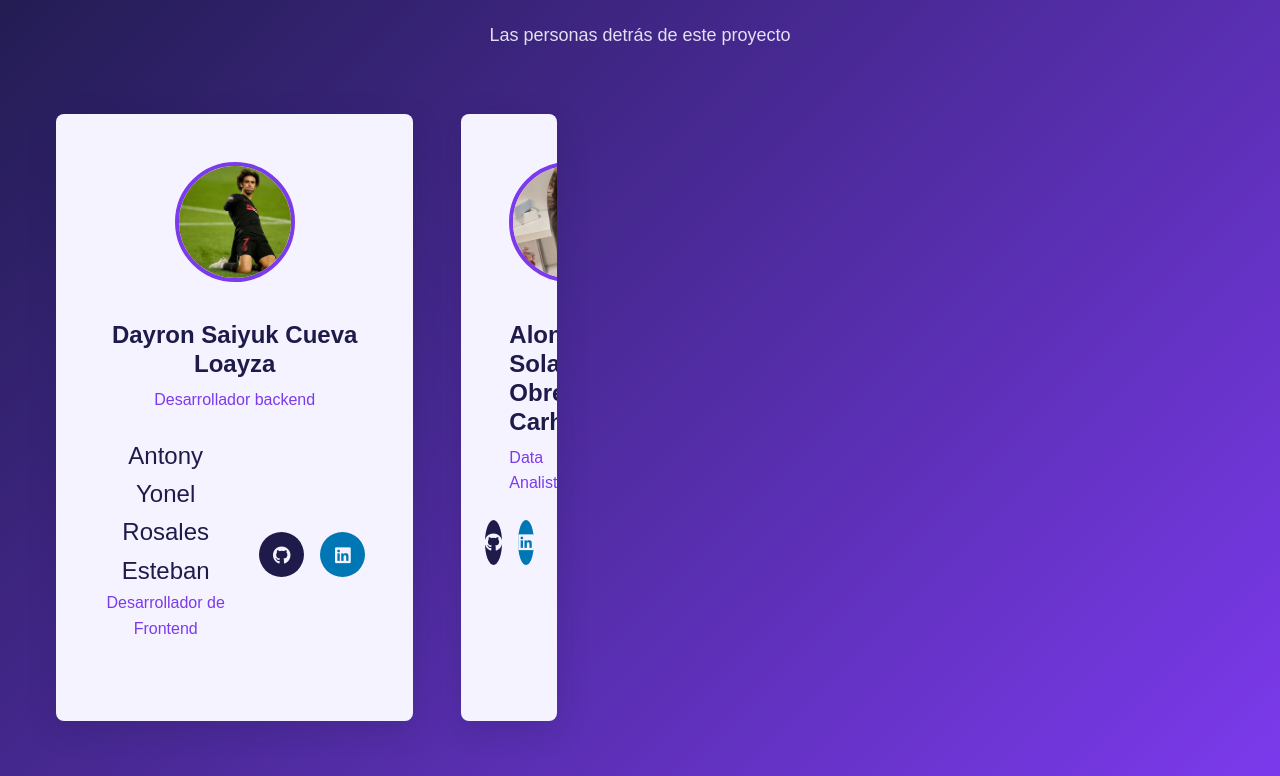
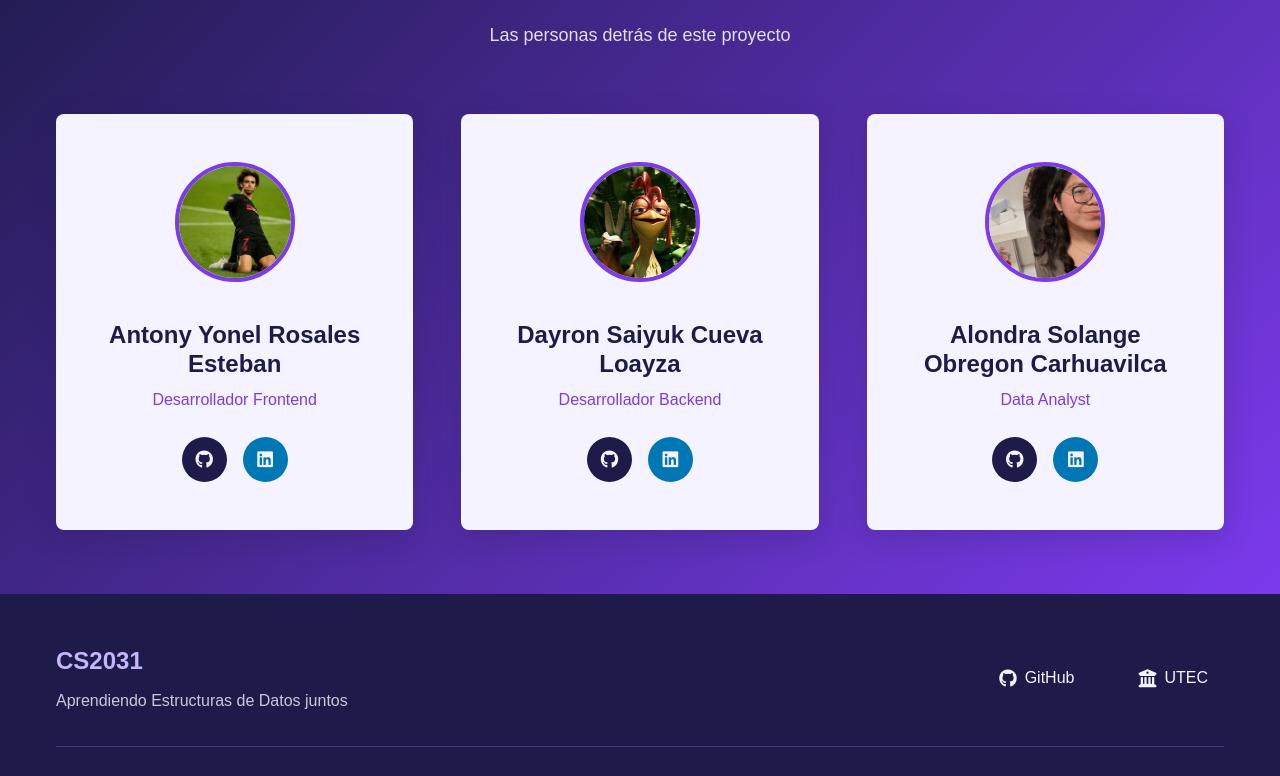
Before and after one commit to Pepe17xd/hack-0, a plain HTML site: page index.html in a window 1280 px wide. Shown: the part 1377-2153 px from the top of the page. Drawn offline with Linux system fonts and the light colour scheme.

Commit message:
feat: errores arreglados

```diff
--- a/index.html
+++ b/index.html
@@ -131,40 +131,28 @@
     </div>
 
     <div class="team__grid">
-              <!-- INTEGRANTE 1: Reemplaza con tus datos -->
+
+      <!-- INTEGRANTE 1: ANTONY -->
       <div class="team-card">
         <div class="team-card__image">
-                  <!-- Aquí tu foto de perfil (URL de GitHub u otra imagen) -->
           <img
             src="joao.jpeg"
-                    alt="Nombre Integrante 1"
+            alt="Antony Yonel Rosales Esteban"
             class="team-card__photo"
           />
         </div>
         <div class="team-card__content">
-                  <!-- Aquí tu nombre completo -->
-                  <h3 class="team-card__name">Dayron Saiyuk Cueva Loayza</h3>
-                  <!-- Aquí tu especialidad o rol -->
-                  <p class="team-card__role">Desarrollador backend</p>
+          <h3 class="team-card__name">Antony Yonel Rosales Esteban</h3>
+          <p class="team-card__role">Desarrollador Frontend</p>
           <div class="team-card__social">
-                    <!-- Reemplaza # con tu URL de GitHub -->
-                    <a
-                      href="https://github.com/dayroncueva-ops"
-                  <h3 class="team-card__name">Antony Yonel Rosales Esteban</h3>
-                  <!-- Aquí tu especialidad o rol -->
-                  <p class="team-card__role">Desarrollador de Frontend</p>
-                  <div class="team-card__social">
-                    <!-- Reemplaza # con tu URL de GitHub -->
             <a
               href="https://github.com/Pepe17xd"
               class="team-card__social-link team-card__social-link--github"
             >
               <i class="fab fa-github"></i>
             </a>
-                    <!-- Reemplaza # con tu URL de LinkedIn -->
             <a
-                      href="https://www.linkedin.com/in/dayron-saiyuk-cueva-loayza-75656b397/"
-                      href="antony-yonel-rosales-esteban-422306359"
+              href="https://www.linkedin.com/in/antony-yonel-rosales-esteban-422306359"
               class="team-card__social-link team-card__social-link--linkedin"
             >
               <i class="fab fa-linkedin"></i>
@@ -172,13 +160,39 @@
           </div>
         </div>
       </div>
+
+      <!-- INTEGRANTE 2: DAYRON -->
+      <div class="team-card">
+        <div class="team-card__image">
+          <img
+            src="dayron.jpg"
+            alt="Dayron Saiyuk Cueva Loayza"
+            class="team-card__photo"
+          />
+        </div>
+        <div class="team-card__content">
+          <h3 class="team-card__name">Dayron Saiyuk Cueva Loayza</h3>
+          <p class="team-card__role">Desarrollador Backend</p>
+          <div class="team-card__social">
+            <a
+              href="https://github.com/dayroncueva-ops"
+              class="team-card__social-link team-card__social-link--github"
+            >
+              <i class="fab fa-github"></i>
+            </a>
+            <a
+              href="https://www.linkedin.com/in/dayron-saiyuk-cueva-loayza-75656b397/"
+              class="team-card__social-link team-card__social-link--linkedin"
+            >
+              <i class="fab fa-linkedin"></i>
+            </a>
+          </div>
+        </div>
       </div>
 
-            <div class="team__grid">
-              <!-- INTEGRANTE 1: Reemplaza con tus datos -->
+      <!-- INTEGRANTE 3: ALONDRA -->
       <div class="team-card">
         <div class="team-card__image">
-                  <!-- Aquí tu foto de perfil (URL de GitHub u otra imagen) -->
           <img
             src="alondra.jpg"
             alt="Alondra Obregon"
@@ -186,21 +200,17 @@
           />
         </div>
         <div class="team-card__content">
-                  <!-- Aquí tu nombre completo -->
           <h3 class="team-card__name">Alondra Solange Obregon Carhuavilca</h3>
-                  <!-- Aquí tu especialidad o rol -->
-                  <p class="team-card__role">Data Analist</p>
+          <p class="team-card__role">Data Analyst</p>
           <div class="team-card__social">
-                    <!-- Reemplaza # con tu URL de GitHub -->
             <a
               href="https://github.com/alondraobregon-bit"
               class="team-card__social-link team-card__social-link--github"
             >
               <i class="fab fa-github"></i>
             </a>
-                    <!-- Reemplaza # con tu URL de LinkedIn -->
             <a
-                      href="www.linkedin.com/in/alondra-solange-obregon-carhuavilca-a71218301"
+              href="https://www.linkedin.com/in/alondra-solange-obregon-carhuavilca-a71218301"
               class="team-card__social-link team-card__social-link--linkedin"
             >
               <i class="fab fa-linkedin"></i>
@@ -208,11 +218,10 @@
           </div>
         </div>
       </div>
+
     </div>
   </div>
 </section>
-      </main>
-
       <footer class="footer">
         <div class="footer__container">
           <div class="footer__content">
```
Also changed, not shown: dayron.jpg (added). Lines whose indentation alone changed are shown as unchanged.
